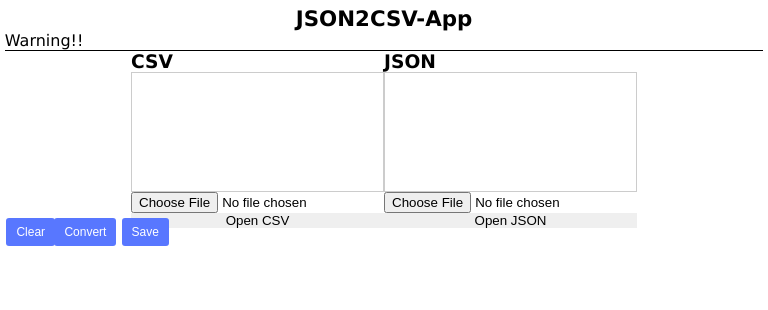
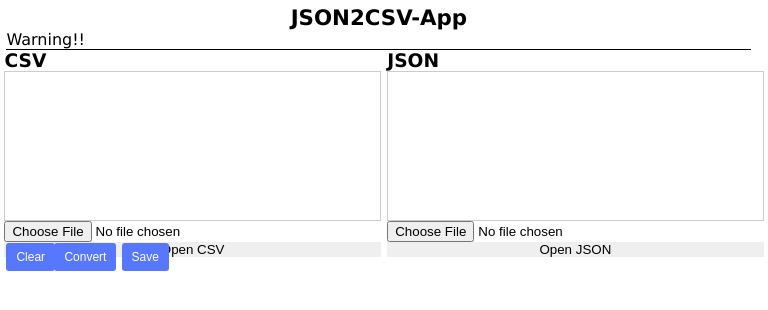
Before and after one commit to rniochy/json2csv-app, a plain HTML site: page html/app.html in a window 768 px wide. Drawn offline with Linux system fonts and the light colour scheme.

Commit message:
css style on project tablet and medium size devices

```diff
--- a/css/styles.css
+++ b/css/styles.css
@@ -8,6 +8,7 @@
 }
 body {
      font-family: 'Lucida Sans', 'Lucida Sans Regular', 'Lucida Grande', 'Lucida Sans Unicode', Geneva, Verdana, sans-serif;
+     transition: all 500ms;
     }
 
 #content-main {
@@ -59,7 +60,7 @@ section h2 {
 @media screen and (min-width: 0px) and (max-width: 480px) {
     #content-main {
          position: relative;
-         padding: 0.1rem;
+         padding: 0.3rem;
     }
     header {
          margin-top: 0.1rem;
@@ -75,36 +76,42 @@ section h2 {
    }
    #clear-button {
      position: absolute;
-     bottom: 0.1rem;
-     left: 0.1rem;
+     bottom: 0.3rem;
+     left: 0.3rem;
    }
    #buttons {
-      margin-left: 55px;
+      margin-left: 53px;
    }
     /*Mudar a configuração do tamanho dos botoes*/
 }
 
 @media screen and (min-width: 480px) and (max-width: 768px) {
+    header {
+        width: 97%;
+        margin-top: 0.2rem;
+        margin-left: .4rem;
+    }
     #content-main {
-        position: relative;
-        display: grid;
-        place-items: center;
-        padding: 0.3rem;
+         margin-top: 0.1rem;
+    }
+   #csv-json-content {
+      display: flex;
+      flex-direction: row;
+      align-items: center;
+      justify-content: center;
+      column-gap: .4rem;
    }
+   #csv-content, #json-content {
+    width: 49%;
+    }
 
    div #csv, #json {
-    height: 120px;
+    height: 150px;
     border: 1px solid #ccc;
-  }
-  .csv-json-content {
-}
-.csv-content, .json-content {
-
-    background-color: red;
   }
   #clear-button, #buttons {
     position: absolute;
-    top: 13.5rem;
+    top: 15.1rem;
     left: 0.4rem;
   }
   #buttons {
```
